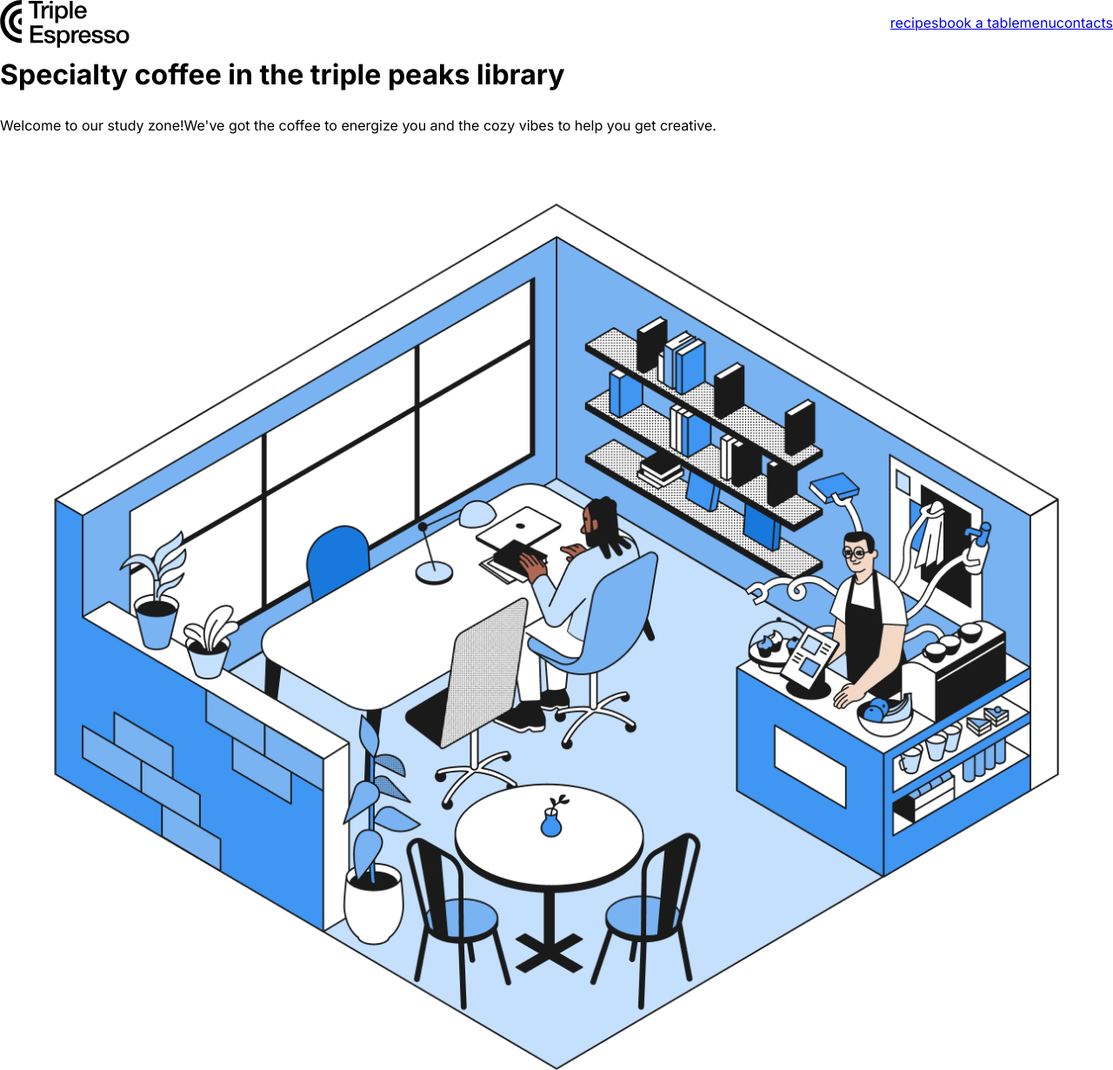
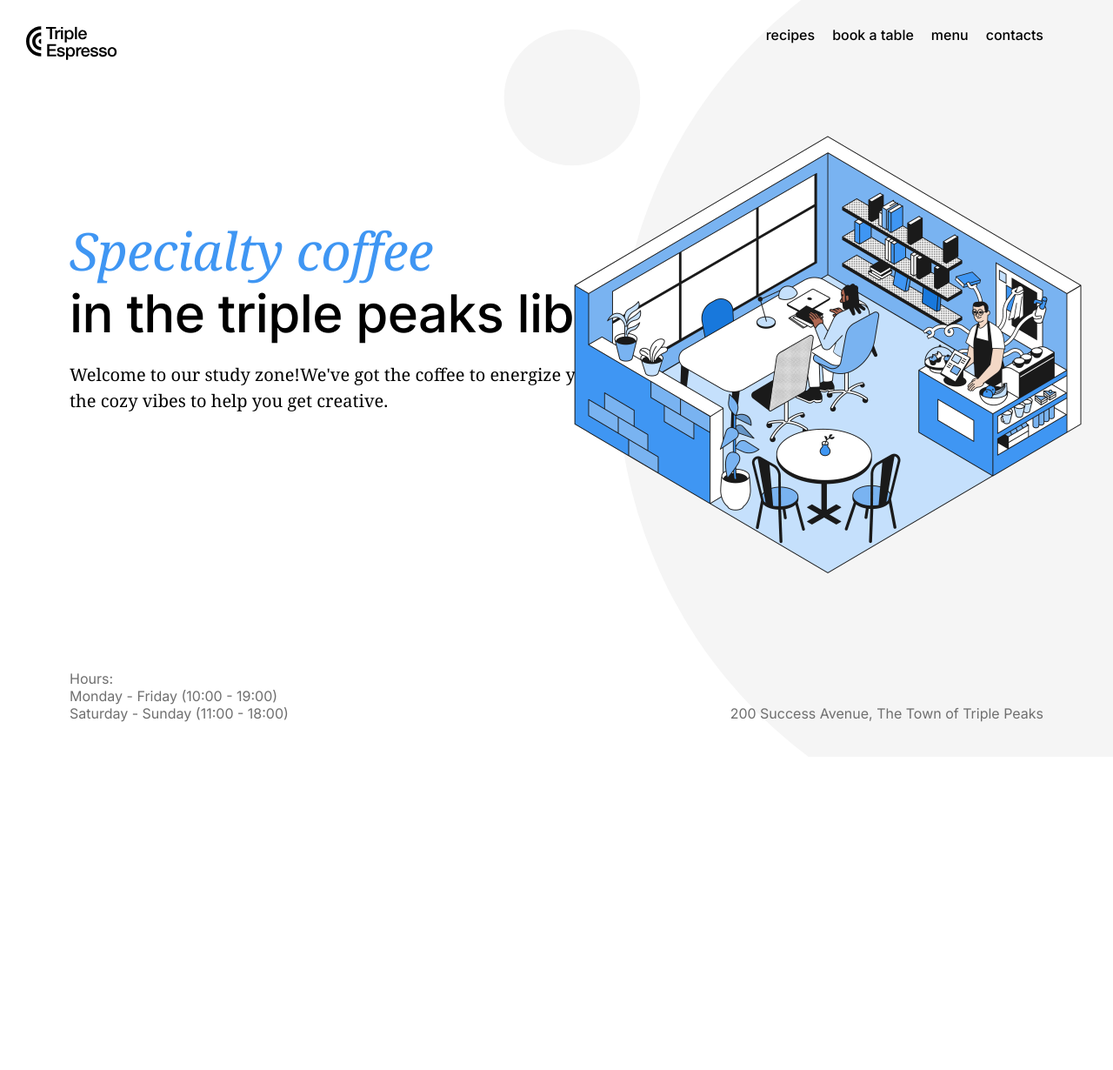
Before and after one commit to Resendiz997/se_project_coffeeshop, a plain HTML site: page index.html in a window 1280 px wide. Shown: the whole page at 87% size. After the commit the page ends 870 px from the top, so only its background shows below. Drawn offline with Linux system fonts and the light colour scheme.

Commit message:
Change css text an dimensions

```diff
--- a/index.html
+++ b/index.html
@@ -45,13 +45,11 @@
     <img src="./images/images/inside_coffee_shop.png" alt="illustration of a coffee shop" class="header__image">
     <div class="header__footer">
       <div>
-      <p class="header__paragraph"></p>
-      <p class="header__paragraph"></p>
-      <p class="header__paragraph"></p>
-      </div>
-      <p class="header__paragraph">
-
-      </p>
+       <p class="header__paragraph">Hours:</p>
+       <p class="header__paragraph">Monday - Friday (10:00 - 19:00)</p>
+       <p class="header__paragraph">Saturday - Sunday (11:00 - 18:00)</p>
+       </div>
+       <p class="header__paragraph">200 Success Avenue, The Town of Triple Peaks</p>
     </div>
  </header>
   <main class="content">
--- a/pages/index.css
+++ b/pages/index.css
@@ -7,17 +7,87 @@ font-size: 16px;
 line-height: 20px;
 }
 .header{
-  position: relative;
-  display: flex;
-  flex-direction: column;
-  box-sizing: border-box;
+ padding:30px 80px 40px;
+ color:#fff;
+ background-image: url(../images/images/background_header.svg);
+ position: relative;
+ height: 800px;
+ display: flex;
+ flex-direction: column;
+ background-repeat: no-repeat;
+ background-size: cover;
 }
 .nav{
   display: flex;
   justify-content: space-between;
 }
+.nav__logo{
+  height:39px;
+  max-width: 105px;
+  position: relative;
+  left: -50px;
+}
   .nav__links{
     display:flex;
     list-style: none;
-
+    margin: 0;
+    padding: 0%;
+    column-gap:20px;
+    font-family: "Inter";
+    font-weight: 500;
+    font-style: normal;
+    font-size: 16px;
+    line-height: 20px;
   }
+  .nav__link{
+    text-decoration: none;
+    color: black;
+  }
+  .header__span-accent{
+    display: block;
+    color: #3f96f3;
+    font-family: "Noto serif";
+    font-style: italic;
+    font-weight: normal;
+    font-size: 60px;
+    line-height: 72px;
+}
+  .header__title{
+    color: black;
+    max-width: 729px;
+    margin: 183px 0 0 0;
+    font-family: "Inter";
+    font-style: normal;
+    font-weight: 500;
+    font-size: 60px;
+    line-height: 72px;
+    letter-spacing: -0.6px;
+  }
+  .header__discription{
+  color: black;
+  display: flex;
+  max-width: 683px;
+  margin: 20px 0 0 0;
+  font-family: "Noto serif";
+  font-style: normal;
+  font-weight: normal;
+  font-size: 20px;
+  line-height: 30px;
+  }
+  .header__image{
+    position: absolute;
+    height: 568px;
+    width: 646px;
+    top:124px;
+    right: 5px;
+  }
+  .header__footer{
+    margin-top: auto;
+    color: #6f6f6f;
+    display: flex;
+    justify-content: space-between;
+    align-items:flex-end ;
+}
+.header__paragraph{
+  margin: 0;
+}
```
